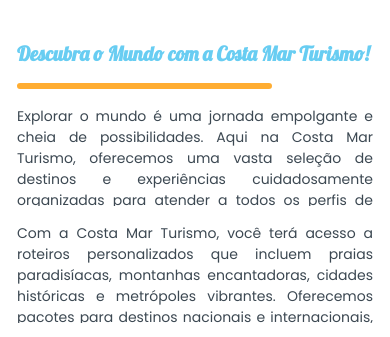
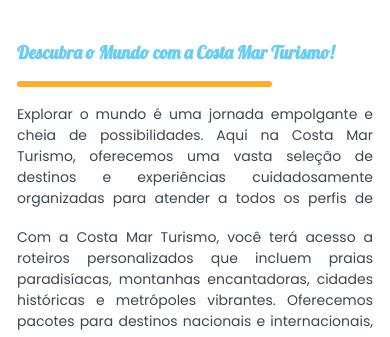
Before and after one commit to BeAmaral1/costamar, a plain HTML site: page index.html in a window 390 px wide. Shown: the part 424-761 px from the top of the page. Drawn offline with Linux system fonts and the light colour scheme.

Commit message:
Commit inicial

```diff
--- a/css/style.css
+++ b/css/style.css
@@ -739,7 +739,7 @@
    }
 
    .passeios h1 {
-    font-size: 20px;
+    font-size: 18px;
    }
 
     .passeios {
@@ -747,7 +747,7 @@
     }
 
    .info-passeio p {
-       max-height: 100px;
+       max-height: 106px;
         overflow: hidden;
        transition: max-height 0.3s ease;
         font-size: 14px;
```
